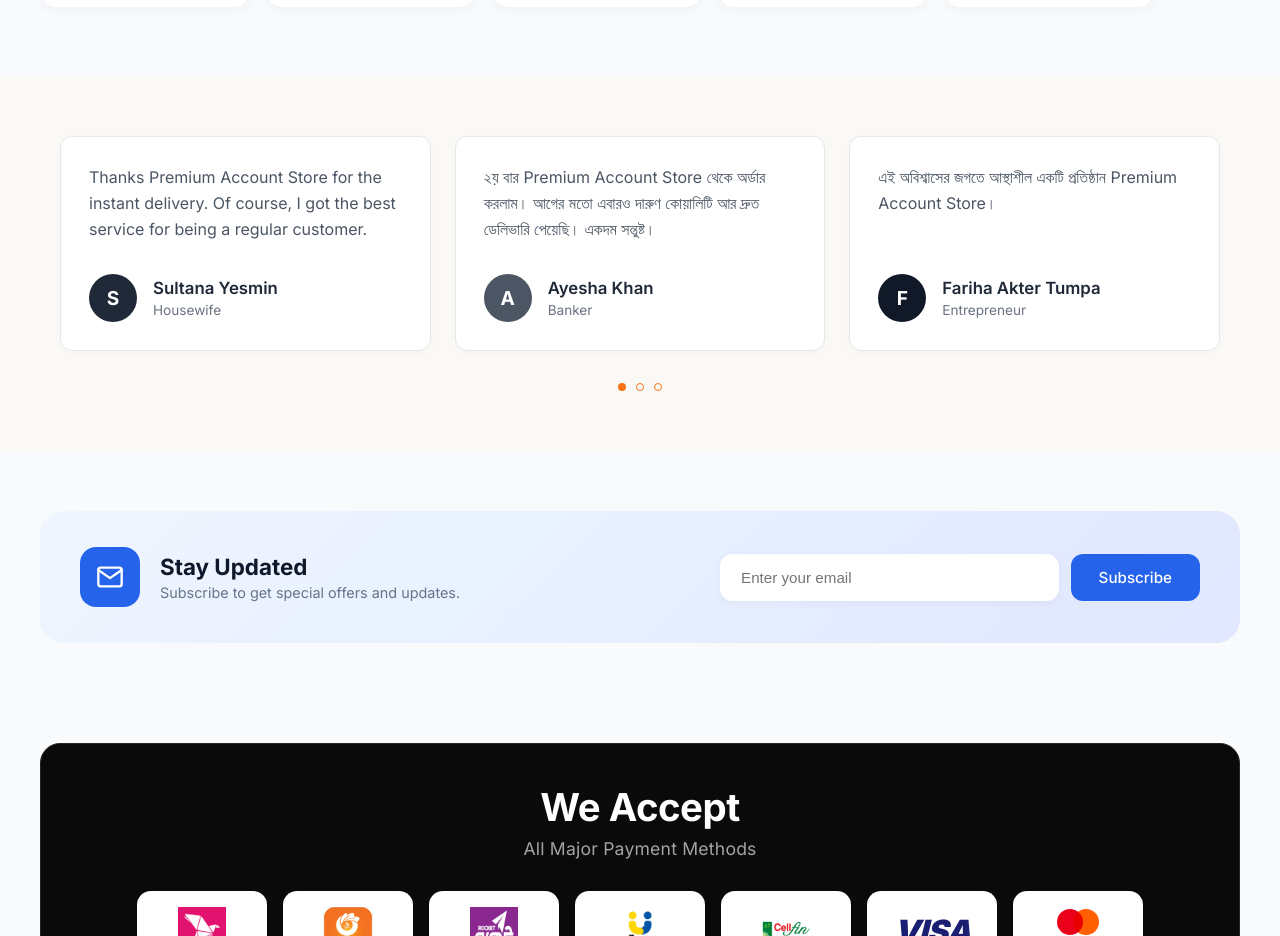
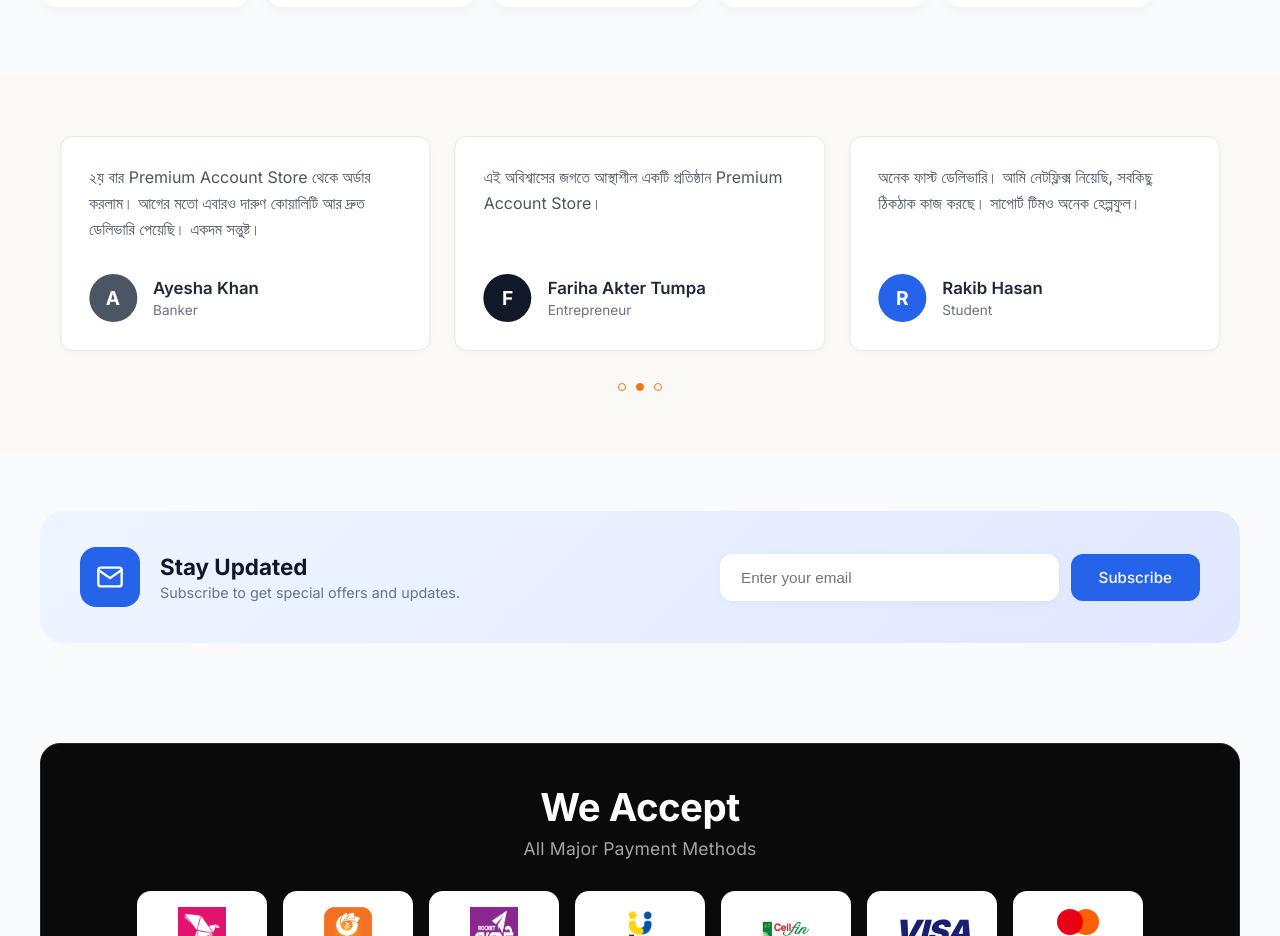
Before and after one commit to mdnoman1592008-ux/premium-store, a Next.js app in the folder frontend/: page / in a window 1280 px wide. Shown: the part 2340-3276 px from the top of the page. Built offline with nearby package versions, Linux system fonts and the light colour scheme; no server answers.

Commit message:
Make CustomerReviews section an auto-moving carousel slider

```diff
--- a/frontend/src/components/HomeSections.tsx
+++ b/frontend/src/components/HomeSections.tsx
@@ -101,14 +101,52 @@
   { name: 'Sultana Yesmin', initial: 'S', color: '#1f2937', text: 'Thanks Premium Account Store for the instant delivery. Of course, I got the best service for being a regular customer.', designation: 'Housewife' },
   { name: 'Ayesha Khan', initial: 'A', color: '#4b5563', text: '২য় বার Premium Account Store থেকে অর্ডার করলাম। আগের মতো এবারও দারুণ কোয়ালিটি আর দ্রুত ডেলিভারি পেয়েছি। একদম সন্তুষ্ট।', designation: 'Banker' },
   { name: 'Fariha Akter Tumpa', initial: 'F', color: '#111827', text: 'এই অবিশ্বাসের জগতে আস্থাশীল একটি প্রতিষ্ঠান Premium Account Store।', designation: 'Entrepreneur' },
+  { name: 'Rakib Hasan', initial: 'R', color: '#2563eb', text: 'অনেক ফাস্ট ডেলিভারি। আমি নেটফ্লিক্স নিয়েছি, সবকিছু ঠিকঠাক কাজ করছে। সাপোর্ট টিমও অনেক হেল্পফুল।', designation: 'Student' },
+  { name: 'Noman', initial: 'N', color: '#059669', text: 'Best service in Bangladesh! Highly recommended for all kinds of premium accounts.', designation: 'Freelancer' },
 ];
 
-export const CustomerReviews = () => (
+export const CustomerReviews = () => {
+  const [currentIndex, setCurrentIndex] = React.useState(0);
+  const [itemsPerView, setItemsPerView] = React.useState(3);
+
+  React.useEffect(() => {
+    const handleResize = () => {
+      if (window.innerWidth < 768) setItemsPerView(1);
+      else if (window.innerWidth < 1024) setItemsPerView(2);
+      else setItemsPerView(3);
+    };
+    handleResize();
+    window.addEventListener('resize', handleResize);
+    return () => window.removeEventListener('resize', handleResize);
+  }, []);
+
+  const maxIndex = Math.max(0, REVIEWS.length - itemsPerView);
+
+  React.useEffect(() => {
+    const timer = setInterval(() => {
+      setCurrentIndex((prev) => (prev >= maxIndex ? 0 : prev + 1));
+    }, 3500);
+    return () => clearInterval(timer);
+  }, [maxIndex]);
+
+  const dots = Array.from({ length: maxIndex + 1 });
+
+  return (
     <section style={{ background: '#faf9f6', padding: '60px 0', marginBottom: '60px' }}>
-    <div className="container">
-      <div style={{ display: 'grid', gridTemplateColumns: 'repeat(auto-fit, minmax(300px, 1fr))', gap: '24px' }}>
+      <div className="container" style={{ overflow: 'hidden' }}>
+        <div style={{
+          display: 'flex',
+          transition: 'transform 0.6s cubic-bezier(0.4, 0, 0.2, 1)',
+          transform: `translateX(-${currentIndex * (100 / itemsPerView)}%)`,
+          margin: '0 -12px'
+        }}>
           {REVIEWS.map((r, i) => (
             <div key={i} style={{
+              flex: `0 0 ${100 / itemsPerView}%`,
+              padding: '0 12px',
+              boxSizing: 'border-box'
+            }}>
+              <div style={{
                 background: 'white',
                 borderRadius: '12px',
                 padding: '28px',
@@ -116,7 +154,8 @@
                 display: 'flex',
                 flexDirection: 'column',
                 justifyContent: 'space-between',
-            boxShadow: '0 2px 8px rgba(0,0,0,0.02)'
+                boxShadow: '0 2px 8px rgba(0,0,0,0.02)',
+                height: '100%'
               }}>
                 <p style={{ color: '#4b5563', fontSize: '1rem', lineHeight: 1.6, margin: '0 0 32px 0' }}>{r.text}</p>
                 <div style={{ display: 'flex', alignItems: 'center', gap: '16px' }}>
@@ -127,16 +166,30 @@
                   </div>
                 </div>
               </div>
+            </div>
           ))}
         </div>
         <div style={{ display: 'flex', justifyContent: 'center', gap: '10px', marginTop: '32px' }}>
-        <div style={{ width: '8px', height: '8px', borderRadius: '50%', background: '#f97316' }}></div>
-        <div style={{ width: '8px', height: '8px', borderRadius: '50%', border: '1px solid #f97316', background: 'transparent' }}></div>
-        <div style={{ width: '8px', height: '8px', borderRadius: '50%', border: '1px solid #f97316', background: 'transparent' }}></div>
+          {dots.map((_, i) => (
+            <div
+              key={i}
+              onClick={() => setCurrentIndex(i)}
+              style={{
+                width: '8px',
+                height: '8px',
+                borderRadius: '50%',
+                cursor: 'pointer',
+                background: i === currentIndex ? '#f97316' : 'transparent',
+                border: '1px solid #f97316',
+                transition: 'all 0.3s ease'
+              }}
+            />
+          ))}
         </div>
       </div>
     </section>
   );
+};
 
 export const Newsletter = () => (
   <section className="container" style={{ padding: '0 0 80px' }}>
```
Lines whose indentation alone changed are shown as unchanged.
